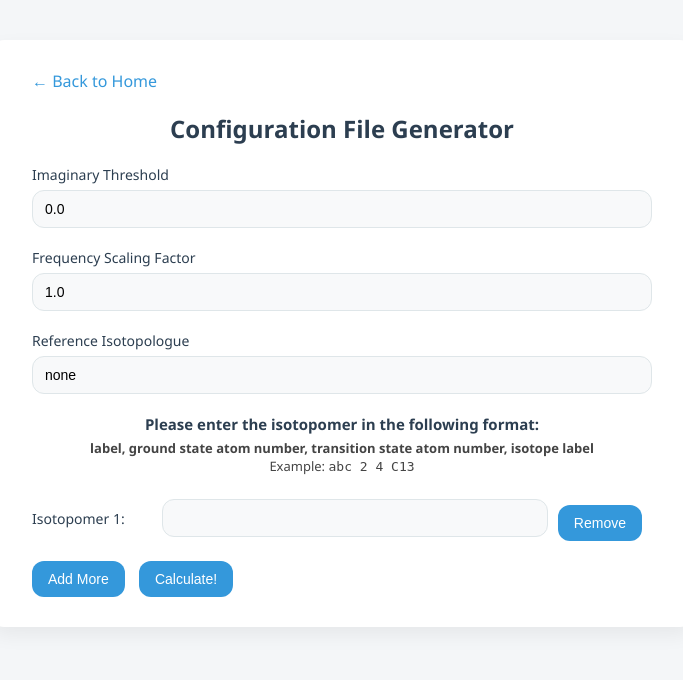
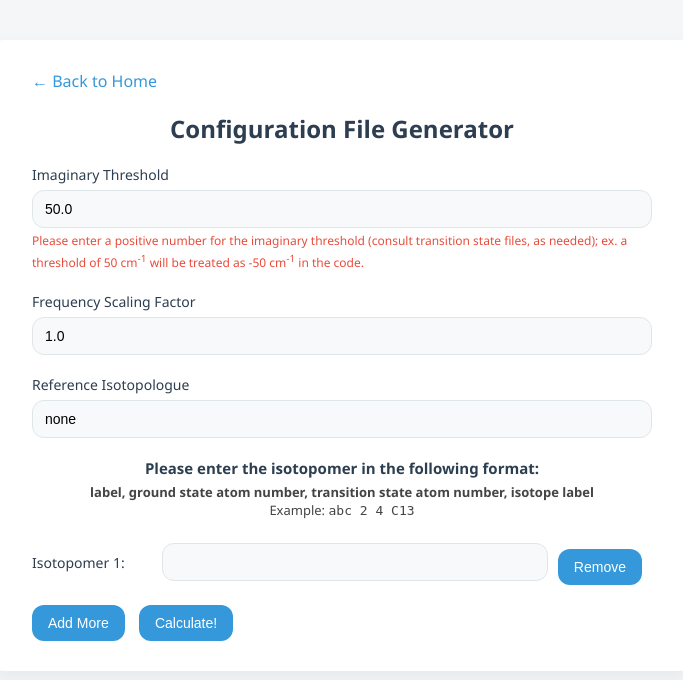
Before and after one commit to ggrazioli/PyQuiverHS, a Flask app: page /config in a window 1280 px wide. Shown: the top 680 px of the page, without its empty margins (298-981 px from the left). Run offline with Flask 3, Linux system fonts and the light colour scheme.

Commit message:
Added text for imag_threshold

```diff
--- a/templates/config.html
+++ b/templates/config.html
@@ -66,6 +66,13 @@
     .input-group div {
       flex: 1;
       min-width: 200px;
+    }
+
+    small {
+      color: var(--error);
+      font-size: 12px;
+      margin-top: 4px;
+      transition: opacity var(--transition);
     }
 
     label {
@@ -205,7 +212,8 @@
         </div> -->
         <div>
           <label>Imaginary Threshold</label>
-          <input type="text" name="imag_threshold" value="0.0">
+          <input type="text" name="imag_threshold" value="50.0">
+          <small>Please enter a positive number for the imaginary threshold (consult transition state files, as needed); ex. a threshold of 50 cm<sup>-1</sup> will be treated as -50 cm<sup>-1</sup> in the code.</small>
         </div>
       </div>
 
```
